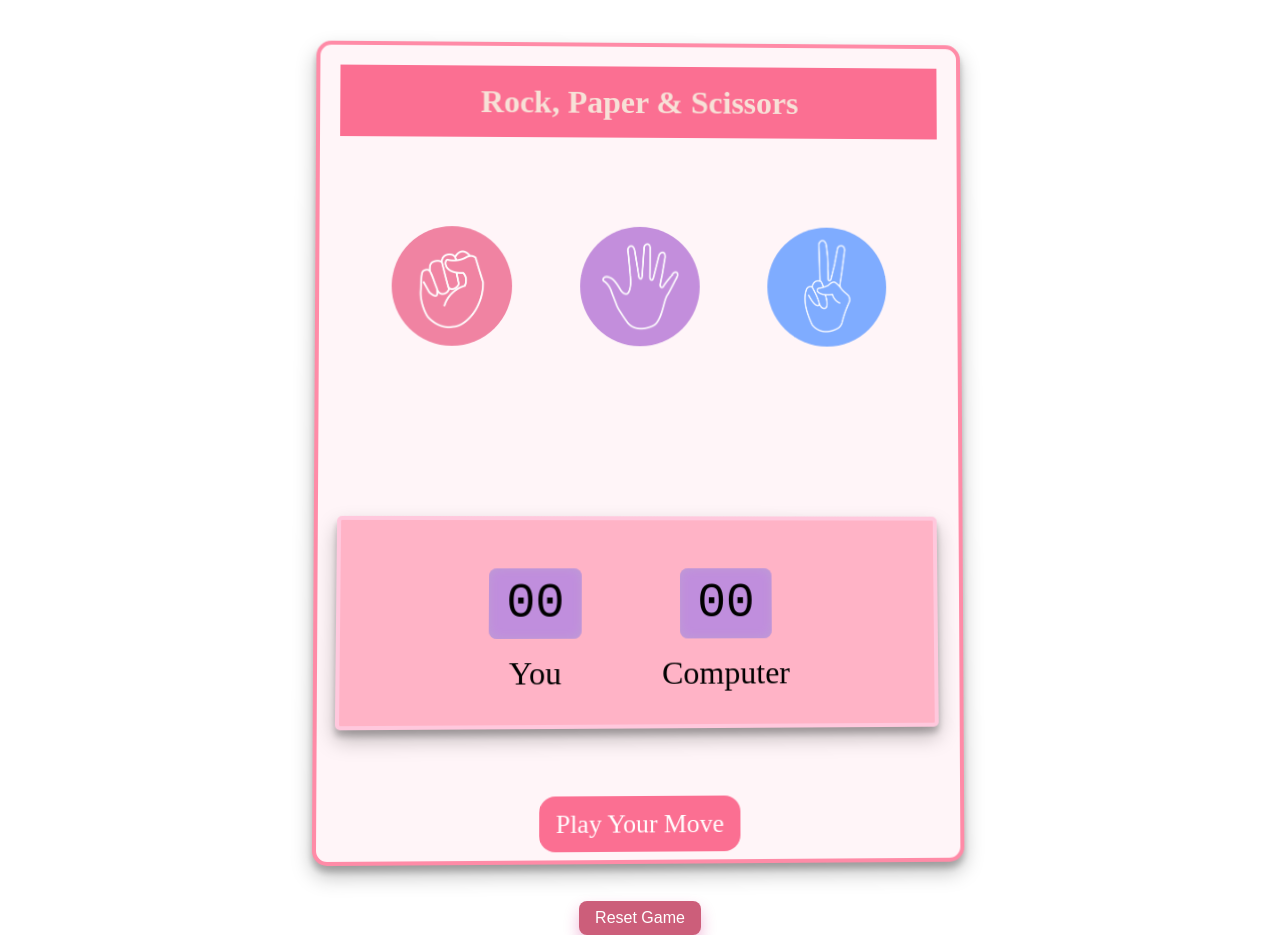
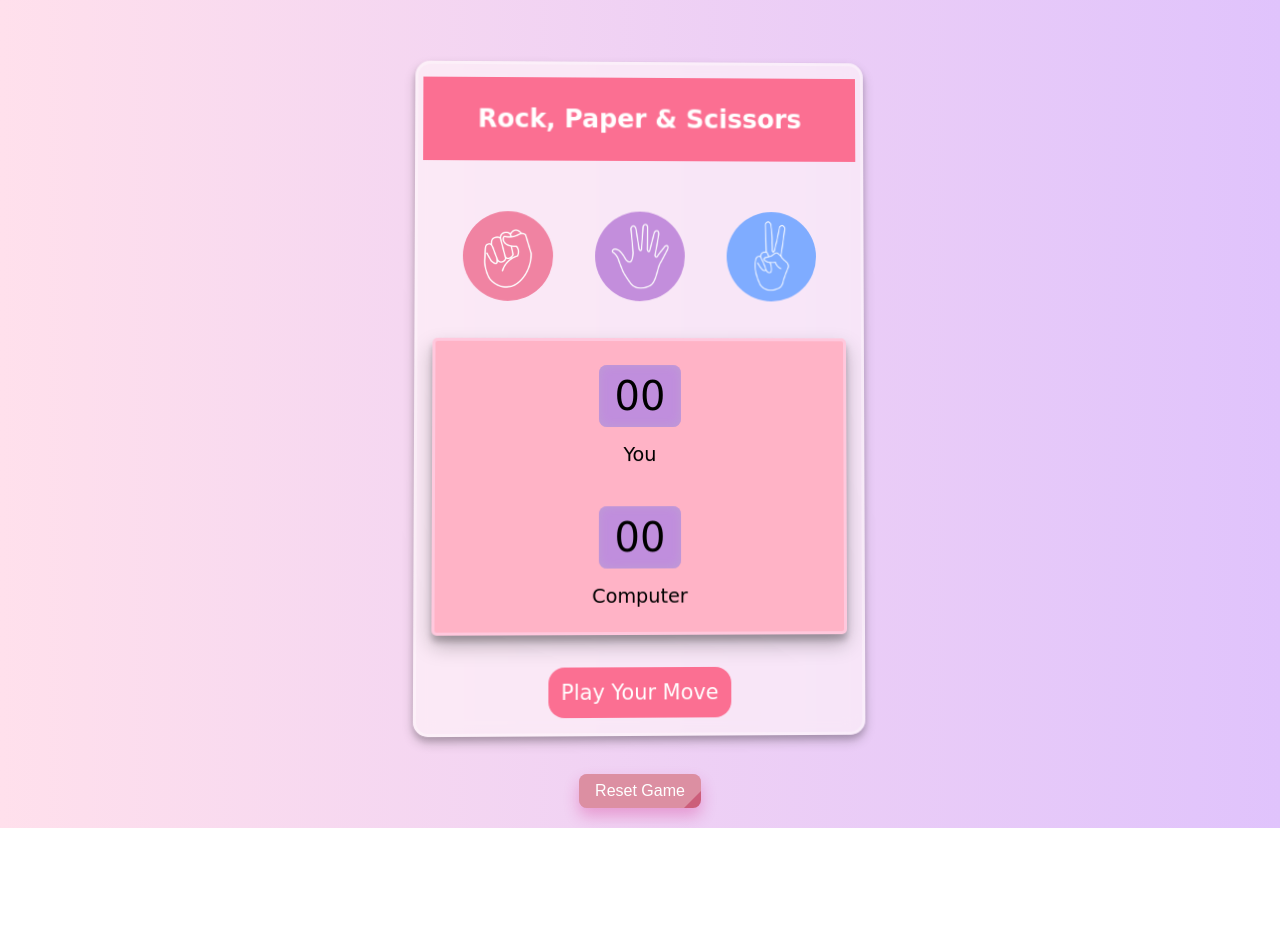
Before and after one commit to azlfa-fatima/Rock-Paper-Scissors, a plain HTML site: page Index.html in a window 1280 px wide. After the commit the page ends 828 px from the top, so only its background shows below. Drawn offline with Linux system fonts and the light colour scheme.

Commit message:
style.css

```diff
--- a/style.css
+++ b/style.css
@@ -1,46 +1,71 @@
-/* === Basic Setup === */
 * {
   margin: 0;
   padding: 0;
+  box-sizing: border-box;
   text-align: center;
 }
 
-/* === Title Styling === */
+body {
+  font-family: 'Press Start 2P', cursive;
+  background: linear-gradient(to right, #ffe0ec, #e0c3fc);
+  min-height: 100vh;
+  padding: 20px;
+}
+
+/* === Game Title with Animation === */
 h1 {
   background-color: #fb6f92;
   color: #f7e1d7;
   height: 5rem;
   line-height: 5rem;
+  animation: pulse 2s infinite;
+  font-size: 1.5rem;
 }
 
-/* === Main Game Container Box === */
+@keyframes pulse {
+  0% { transform: scale(1); }
+  50% { transform: scale(1.05); color: #ffffff; }
+  100% { transform: scale(1); }
+}
+
+/* === Main Game Box (Glassmorphism) === */
 .big-gamebox {
-  width: 90%;
-  max-width: 600px; /* Reduced from 800px to 600px */
+  width: 95%;
+  max-width: 450px;
   margin: 40px auto;
-  padding: 20px; /* Reduced padding */
-  border: 4px solid #ff8ba7;
+  padding: 15px;
+  border: 3px solid rgba(255, 255, 255, 0.3);
   border-radius: 15px;
-  background-color: #fff5f8;
+  background: rgba(255, 245, 248, 0.6);
+  backdrop-filter: blur(10px);
   box-shadow:
-    0 10px 20px rgba(0, 0, 0, 0.25),
-    0 6px 6px rgba(0, 0, 0, 0.22);
+    0 6px 12px rgba(0, 0, 0, 0.2),
+    0 4px 6px rgba(0, 0, 0, 0.15);
   transform: perspective(1000px) rotateX(1deg) rotateY(1deg);
   transition: all 0.3s ease-in-out;
 }
 
-/* === Individual Choice Buttons === */
+/* === Choice Buttons === */
+.choices {
+  display: flex;
+  justify-content: center;
+  align-items: center;
+  flex-wrap: wrap;
+  gap: 2rem;
+  margin-top: 3rem;
+}
+
 .choice {
-  height: 130px;
-  width: 130px;
+  height: 100px;
+  width: 100px;
   border-radius: 50%;
   display: flex;
   justify-content: center;
   align-items: center;
   transition: all 0.3s ease;
+  position: relative;
 }
 
-/* Hover effect for each choice (Rock, Paper, Scissors) */
 .choice:hover {
   cursor: pointer;
   background-color: #ffb3c6;
@@ -48,154 +73,109 @@ h1 {
   box-shadow: 0 8px 16px rgba(0, 0, 0, 0.2);
 }
 
-/* Image styling inside each choice */
+/* === Image Styling with Shine Effect === */
 img {
-  height: 110px;
-  width: 110px;
+  height: 90px;
+  width: 90px;
   object-fit: cover;
   border-radius: 50%;
   transition: transform 0.3s ease;
 }
 
-/* Image zoom effect on hover */
 .choices img:hover {
   transform: scale(1.1);
 }
 
-/* Choices Container (Flex) */
-.choices {
-  display: flex;
-  justify-content: center;
-  align-items: center;
-  gap: 3rem;
-  margin-top: 5rem;
+/* Shine Effect */
+img::after {
+  content: "";
+  position: absolute;
+  top: 0; left: -75%;
+  width: 50%; height: 100%;
+  background: linear-gradient(
+    120deg,
+    rgba(255, 255, 255, 0.1) 0%,
+    rgba(255, 255, 255, 0.5) 50%,
+    rgba(255, 255, 255, 0.1) 100%
+  );
+  transform: skewX(-20deg);
+  z-index: 2;
+  animation: shine 2s infinite;
 }
 
-/* Spacer between sections */
-.space {
-  display: flex;
-  justify-content: center;
-  align-items: center;
-  height: 20vh;
+@keyframes shine {
+  100% { left: 125%; }
 }
 
-/* === Scoreboard Container with Shadow === */
+/* === Scoreboard === */
 .box-score {
   display: flex;
   justify-content: center;
   align-items: center;
   border-radius: 5px;
+  margin-top: 2rem;
+  border: 3px solid #ffc8dd;
+  background-color: #ffb3c6;
   box-shadow:
     0 10px 20px rgba(0, 0, 0, 0.25),
     0 6px 6px rgba(0, 0, 0, 0.22);
-  transform: perspective(1000px) rotateX(1deg) rotateY(1deg);
-  transition: all 0.3s ease-in-out;
-  border: 4px solid #ffc8dd;
-  background-color: #ffb3c6;
 }
 
-/* Flex layout for You and Computer score boxes */
 .score-board {
   display: flex;
-  justify-content: center;
+  flex-direction: column;
   align-items: center;
-  font-size: 2rem;
-  margin-top: 2rem;
-  margin-bottom: 2rem;
-  gap: 5rem;
+  gap: 1.5rem;
+  font-size: 1.2rem;
+  margin: 1rem 0;
 }
 
-/* Raw score number styling */
-#you-score,
-#comp-score {
-  font-size: 4rem;
-  margin-top: 1rem;
-  margin-bottom: 1rem;
+.score-box p {
+  margin: 0.5rem 0;
 }
 
-/* Digital style score box (looks like digital clock) */
+#you-score, #comp-score {
+  font-size: 2.5rem;
+}
+
 .digital {
   background-color: #c08edd;
-  font-family: 'Courier New', Courier, monospace;
-  font-size: 36px;
-  padding: 10px 20px;
+  font-size: 28px;
+  padding: 8px 16px;
   border-radius: 8px;
   box-shadow: inset 0 0 10px #bf9ed3;
   display: inline-block;
-  min-width: 60px;
+  min-width: 50px;
   transition: all 0.3s ease;
 }
 
-/* Hover effect for score box */
 .score-box:hover .digital {
   background-color: #a46bde;
   box-shadow: inset 0 0 15px #6a3799;
   transform: scale(1.05);
 }
 
-/* === Message Section === */
+/* === Message Box === */
 .msg-container {
-  margin-top: 5rem;
+  margin-top: 2rem;
 }
 
-/* Message box (e.g. "Play Your Move") */
 #msg {
   background-color: #fb6f92;
   color: #fff;
-  font-size: 2rem;
-  display: inline;
-  padding: 1rem;
+  font-size: 1.3rem;
+  display: inline-block;
+  padding: 0.8rem;
   border-radius: 1rem;
   transition: all 0.3s ease;
 }
 
-/* Hover effect for message */
 #msg:hover {
   background-color: #ff85a2;
-  box-shadow: 0 5px 15px rgba(0, 0, 0, 0.15);
   transform: scale(1.05);
 }
 
-/* CHOICES HOVER EFFECT */
-.choice:hover {
-  cursor: pointer;
-  background-color: #ffb3c6;
-  transform: scale(1.05);
-  box-shadow: 0 8px 16px rgba(0, 0, 0, 0.2);
-  transition: all 0.3s ease;
-}
-
-/* CHOICE IMAGE ZOOM */
-.choices img:hover {
-  transform: scale(1.1);
-  transition: transform 0.3s ease;
-}
-
-/* SCORE-BOX HOVER (optional) */
-.score-box:hover .digital {
-  background-color: #a46bde;
-  box-shadow: inset 0 0 15px #6a3799;
-  transform: scale(1.05);
-  transition: all 0.3s ease;
-}
-
-/* MSG HOVER */
-#msg:hover {
-  background-color: #ff85a2;
-  box-shadow: 0 5px 15px rgba(0, 0, 0, 0.15);
-  transform: scale(1.05);
-  transition: all 0.3s ease;
-}
-
-/* BIG BOX already has this */
-.big-gamebox:hover {
-  transform: perspective(1000px) rotateX(0deg) rotateY(0deg) scale(1.02);
-  box-shadow:
-    0 15px 30px rgba(0, 0, 0, 0.3),
-    0 8px 10px rgba(0, 0, 0, 0.22);
-}
-
-
+/* === Reset Button with Shine Effect === */
 .reset-container {
   text-align: center;
   margin-top: 20px;
@@ -204,13 +184,31 @@ img {
 #reset-btn {
   background-color: #cc5e7a;
   color: #fff;
-  font-size: 18px;
-  padding: 10px 20px;
+  font-size: 16px;
+  padding: 8px 16px;
   border: none;
   border-radius: 8px;
   box-shadow: 0 8px 15px rgba(209, 28, 128, 0.3);
   cursor: pointer;
+  position: relative;
+  overflow: hidden;
   transition: 0.3s ease;
+}
+
+#reset-btn::after {
+  content: "";
+  background: rgba(255, 255, 255, 0.3);
+  position: absolute;
+  top: 0;
+  left: -100%;
+  width: 200%;
+  height: 100%;
+  transform: skewX(-45deg);
+  transition: left 0.5s ease;
+}
+
+#reset-btn:hover::after {
+  left: 100%;
 }
 
 #reset-btn:hover {
@@ -218,66 +216,12 @@ img {
   transform: scale(1.05);
 }
 
-
 /* === Responsive Styles === */
-@media (max-width: 1024px) {
-  .choices {
-    gap: 2rem;
-  }
-
-  .score-board {
-    gap: 3rem;
-  }
-}
-
 @media (max-width: 768px) {
   h1 {
-    font-size: 1.8rem;
-    height: 4rem;
-    line-height: 4rem;
-  }
-
-  .choice {
-    height: 120px;
-    width: 120px;
-  }
-
-  img {
-    height: 100px;
-    width: 100px;
-  }
-
-  .choices {
-    flex-wrap: wrap;
-    gap: 2rem;
-    margin-top: 3rem;
-  }
-
-  .score-board {
-    flex-direction: column;
-    gap: 1.5rem;
-  }
-
-  #msg {
-    font-size: 1.5rem;
-    padding: 0.8rem;
-  }
-
-  #you-score, #comp-score {
-    font-size: 2.5rem;
-  }
-
-  .digital {
-    font-size: 28px;
-    padding: 8px 16px;
-    min-width: 50px;
-  }
-}
-
-@media (max-width: 480px) {
-  .big-gamebox {
-    padding: 20px;
-    border-width: 2px;
+    font-size: 1.2rem;
+    height: auto;
+    padding: 1rem;
   }
 
   .choice {
@@ -290,63 +234,22 @@ img {
     width: 70px;
   }
 
-  .score-board {
-    font-size: 1.5rem;
-  }
-
-  .msg-container {
-    margin-top: 2rem;
-  }
-
   #msg {
-    font-size: 1.2rem;
+    font-size: 1rem;
     padding: 0.6rem;
   }
 
-  #reset-btn {
-    font-size: 16px;
-    padding: 8px 16px;
-  }
-}
-
-@media (min-width: 1025px) {
-  .big-gamebox {
-    max-width: 600px; /* reduce from 800px */
-    padding: 20px;
+  .digital {
+    font-size: 24px;
+    padding: 6px 12px;
   }
 
-  h1 {
+  #you-score, #comp-score {
     font-size: 2rem;
-    height: 4.5rem;
-    line-height: 4.5rem;
-  }
-
-  .choice {
-    height: 140px;
-    width: 140px;
-  }
-
-  img {
-    height: 120px;
-    width: 120px;
-  }
-
-  #msg {
-    font-size: 1.6rem;
-    padding: 0.8rem 1rem;
   }
 
   #reset-btn {
-    font-size: 16px;
-    padding: 8px 16px;
-  }
-
-  .digital {
-    font-size: 30px;
-    padding: 8px 16px;
-  }
-
-  #you-score, #comp-score {
-    font-size: 3rem;
+    font-size: 14px;
+    padding: 6px 12px;
   }
 }
```
